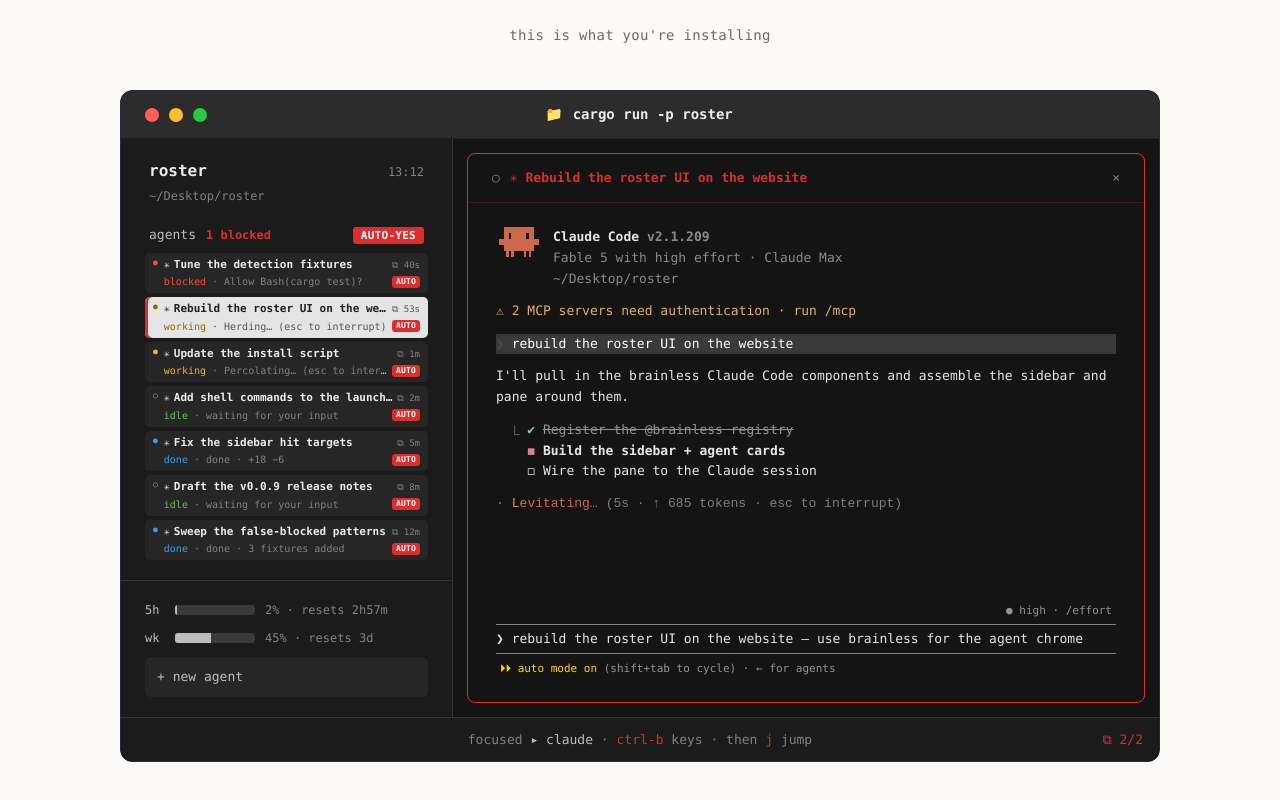
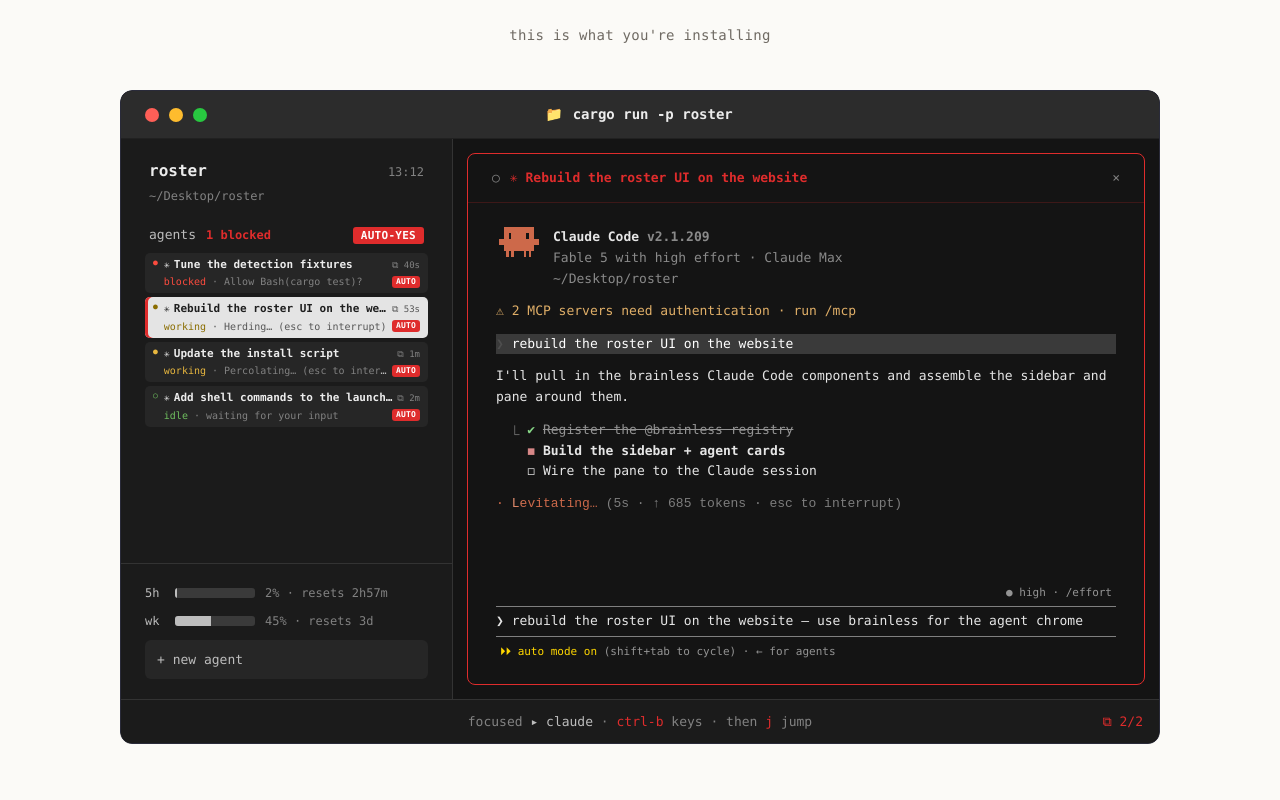
Before and after one commit to zidankazi/roster, a Next.js app in the folder website/: page / in a window 1280 px wide. Shown: the part 539-1339 px from the top of the page. Built offline with nearby package versions, Linux system fonts and the light colour scheme.

Commit message:
fix: drop the bottom three demo sidebar agents
Leaves four compact cards (blocked, two working, one idle).

```diff
--- a/website/app/demo/RosterDemo.tsx
+++ b/website/app/demo/RosterDemo.tsx
@@ -85,24 +85,6 @@
     state: "idle",
     reason: "waiting for your input",
     elapsed: "2m",
-  },
-  {
-    title: "Fix the sidebar hit targets",
-    state: "done",
-    reason: "done · +18 −6",
-    elapsed: "5m",
-  },
-  {
-    title: "Draft the v0.0.9 release notes",
-    state: "idle",
-    reason: "waiting for your input",
-    elapsed: "8m",
-  },
-  {
-    title: "Sweep the false-blocked patterns",
-    state: "done",
-    reason: "done · 3 fixtures added",
-    elapsed: "12m",
   },
 ];
 
```
